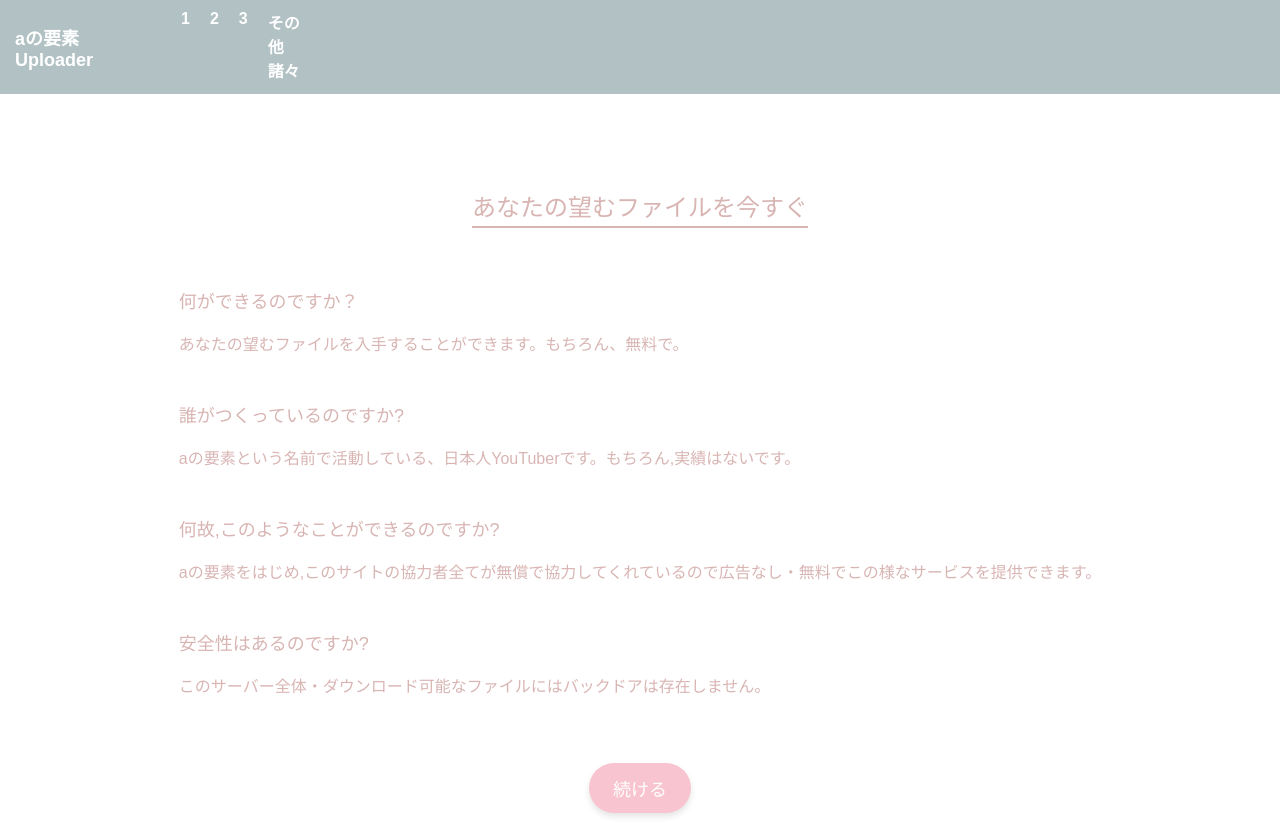
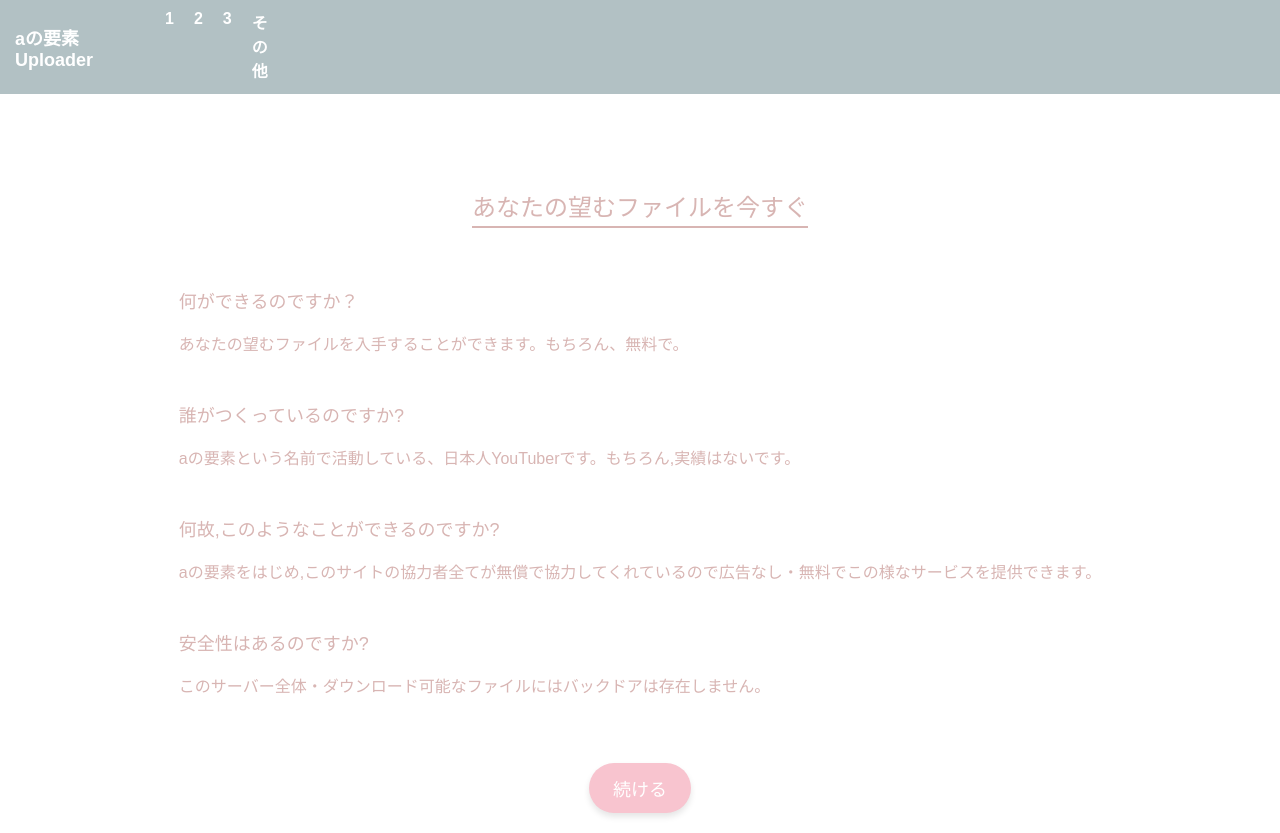
Before and after one commit to Roulette-of-fate/file-uploader, a plain HTML site: page index.html in a window 1280 px wide. Drawn offline with Linux system fonts and the light colour scheme.

Commit message:
Update index.html

```diff
--- a/index.html
+++ b/index.html
@@ -15,7 +15,7 @@
                     <a href="https://www.example.com" target="_blank">1</a>
                     <a href="https://www.example.com" target="_blank">2</a>
                     <a href="https://www.example.com" target="_blank">3</a>
-                    <a href="https://roulette-of-fate.github.io/Collaborator-list/" target="_blank">その他諸々</a>
+                    <a href="https://roulette-of-fate.github.io/Collaborator-list/" target="_blank">その他</a>
                 </li>
             </ul>
         </nav>
```
